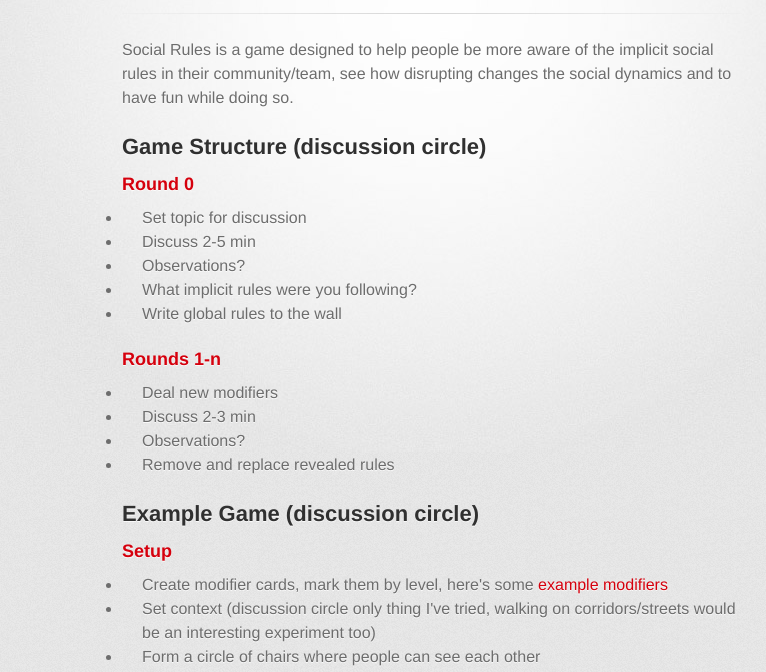
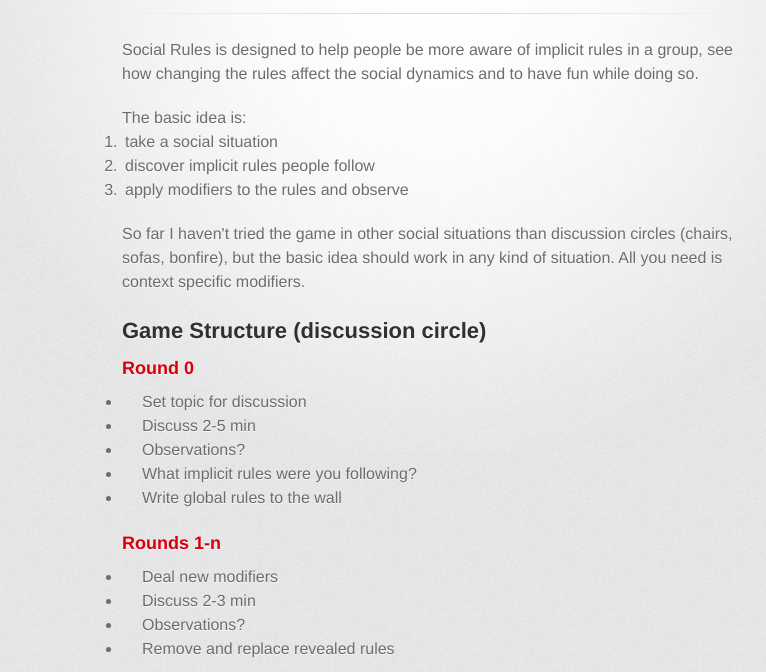
Before and after one commit to jussiholtta/socialrules, a plain HTML site: page index.html in a window 1280 px wide. Shown: the part 121-793 px from the top of the page, without its empty margins (208-974 px from the left). Drawn offline with Linux system fonts and the light colour scheme; a web font is replaced by a local one.

Commit message:
clarified intro a bit

```diff
--- a/index.html
+++ b/index.html
@@ -30,7 +30,16 @@
         <hr>
 
         <section id="main_content">
-          <p>Social Rules is a game designed to help people be more aware of the implicit social rules in their community/team, see how disrupting changes the social dynamics and to have fun while doing so.</p>
+          <p>Social Rules is designed to help people be more aware of implicit rules in a group, see how changing the rules affect the social dynamics and to have fun while doing so.</p>
+         <p>
+         <ol>
+         The basic idea is:
+         <li>take a social situation</li>
+         <li>discover implicit rules people follow</li>
+         <li>apply modifiers to the rules and observe</li>
+         </ol>
+</p>
+<p>So far I haven't tried the game in other social situations than discussion circles (chairs, sofas, bonfire), but the basic idea should work in any kind of situation. All you need is context specific modifiers.</p>
 <h2>
 <a id="game-structure" class="anchor" href="#game-structure" aria-hidden="true"><span aria-hidden="true" class="octicon octicon-link"></span></a>Game Structure (discussion circle)</h2>
 
```
